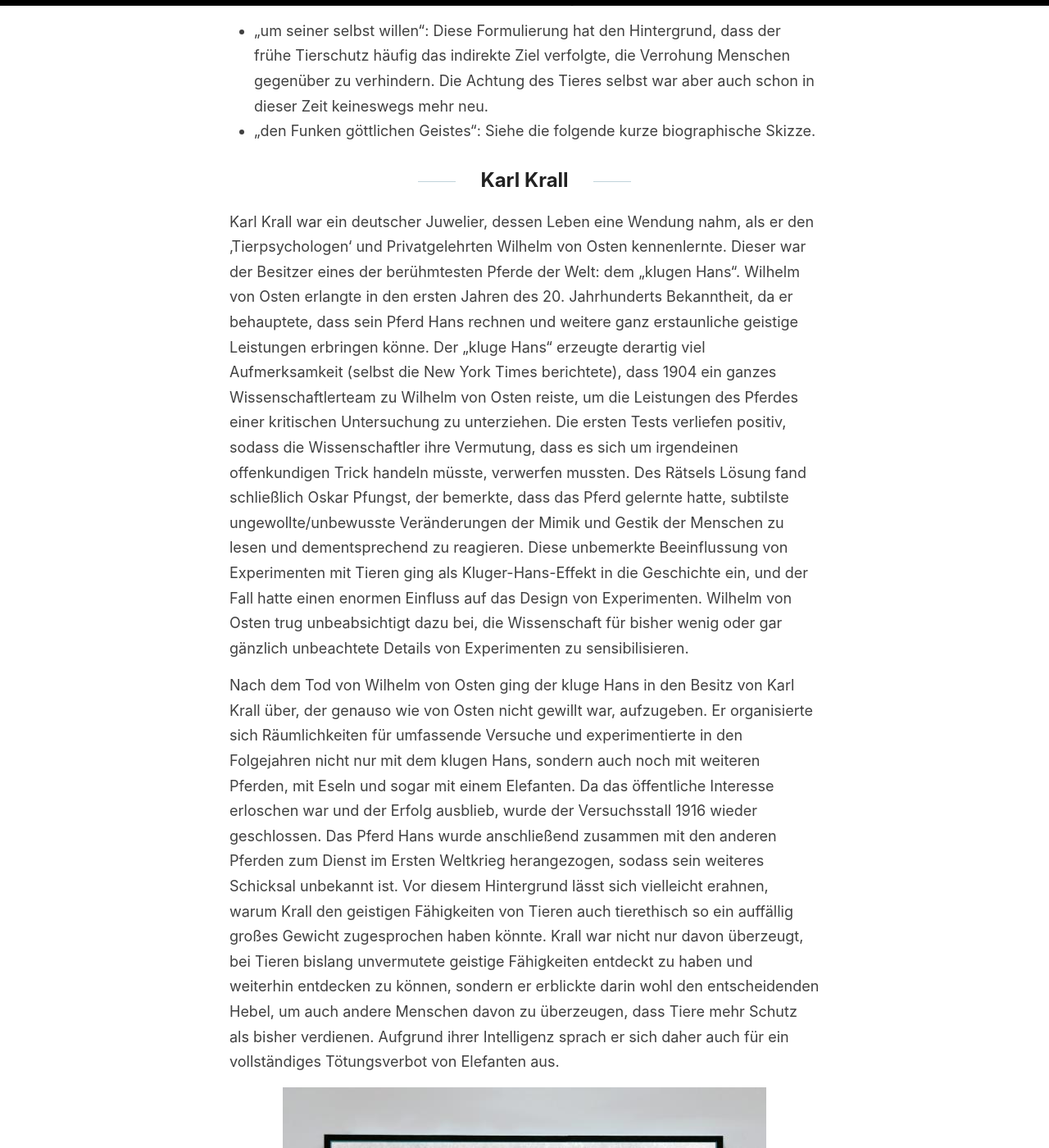
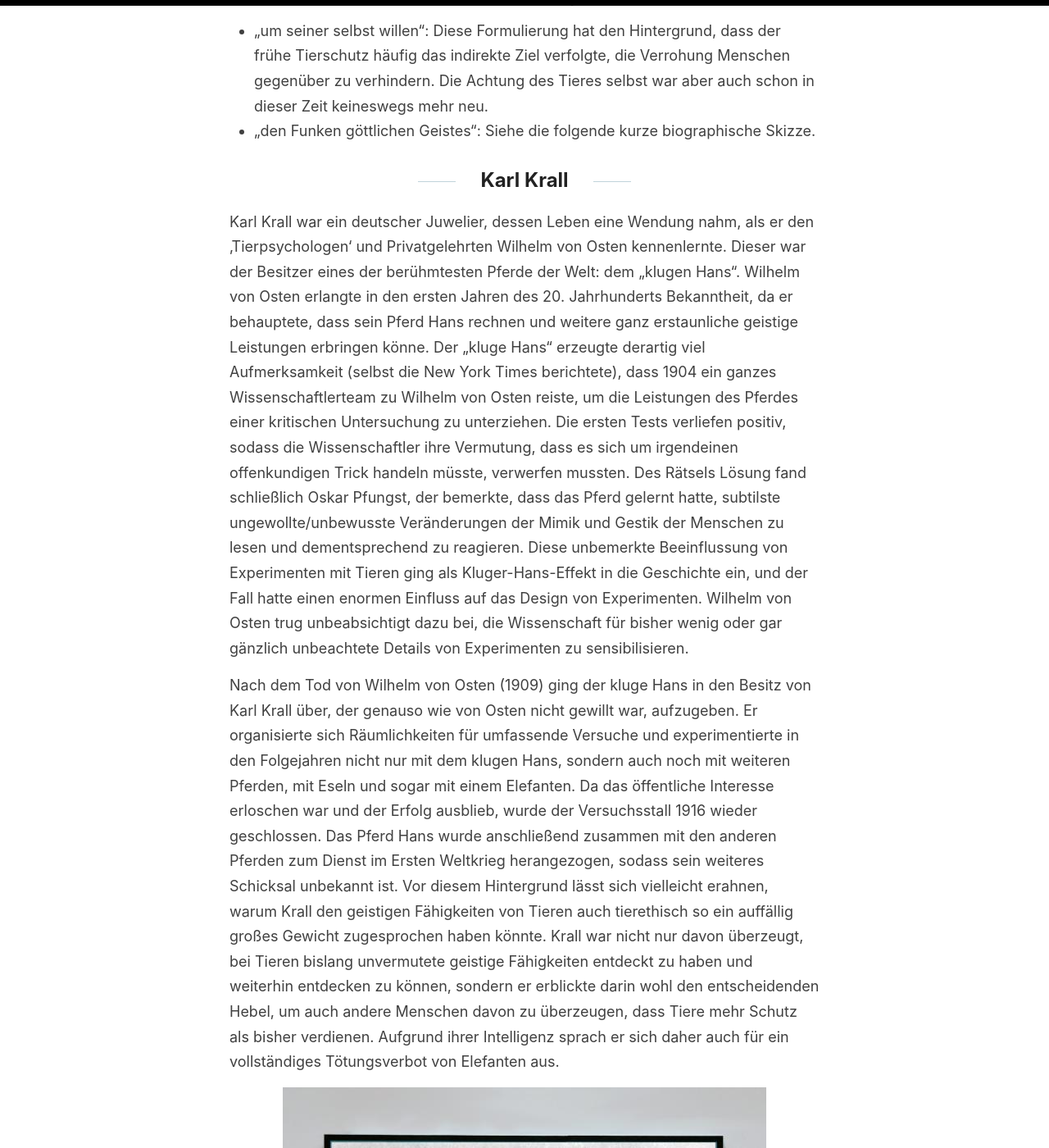
Before and after one commit to tierethik-veganismus/tierethik-veganismus.github.io, a Jekyll site: the page built from _posts/2020-06-20-Karl-Krall-Denkende-Tiere.md, in a window 1280 px wide and 1400 px high, scrolled down 1040 px. Shown: the whole window at 82% size. Built offline with Jekyll 4.4.1, drawn with Linux system fonts in a browser that asks for light colours.

Commit message:
Kleine Korrekturen zu Karl Krall

```diff
--- a/_posts/2020-06-20-Karl-Krall-Denkende-Tiere.md
+++ b/_posts/2020-06-20-Karl-Krall-Denkende-Tiere.md
@@ -22,9 +22,9 @@ _Quelle: Karl Krall, Denkende Tiere. Beiträge zur Tierseelenkunde auf Grund eig
 
 ## Karl Krall
 
-Karl Krall war ein deutscher Juwelier, dessen Leben eine Wendung nahm, als er den ‚Tierpsychologen‘ und Privatgelehrten Wilhelm von Osten kennenlernte. Dieser war der Besitzer eines der berühmtesten Pferde der Welt: dem „klugen Hans“. Wilhelm von Osten erlangte in den ersten Jahren des 20. Jahrhunderts Bekanntheit, da er behauptete, dass sein Pferd Hans rechnen und weitere ganz erstaunliche geistige Leistungen erbringen könne. Der „kluge Hans“ erzeugte derartig viel Aufmerksamkeit (selbst die New York Times berichtete), dass 1904 ein ganzes Wissenschaftlerteam zu Wilhelm von Osten reiste, um die Leistungen des Pferdes einer kritischen Untersuchung zu unterziehen. Die ersten Tests verliefen positiv, sodass die Wissenschaftler ihre Vermutung, dass es sich um irgendeinen offenkundigen Trick handeln müsste, verwerfen mussten. Des Rätsels Lösung fand schließlich Oskar Pfungst, der bemerkte, dass das Pferd gelernte hatte, subtilste ungewollte/unbewusste Veränderungen der Mimik und Gestik der Menschen zu lesen und dementsprechend zu reagieren. Diese unbemerkte Beeinflussung von Experimenten mit Tieren ging als Kluger-Hans-Effekt in die Geschichte ein, und der Fall hatte einen enormen Einfluss auf das Design von Experimenten. Wilhelm von Osten trug unbeabsichtigt dazu bei, die Wissenschaft für bisher wenig oder gar gänzlich unbeachtete Details von Experimenten zu sensibilisieren.
+Karl Krall war ein deutscher Juwelier, dessen Leben eine Wendung nahm, als er den ‚Tierpsychologen‘ und Privatgelehrten Wilhelm von Osten kennenlernte. Dieser war der Besitzer eines der berühmtesten Pferde der Welt: dem „klugen Hans“. Wilhelm von Osten erlangte in den ersten Jahren des 20. Jahrhunderts Bekanntheit, da er behauptete, dass sein Pferd Hans rechnen und weitere ganz erstaunliche geistige Leistungen erbringen könne. Der „kluge Hans“ erzeugte derartig viel Aufmerksamkeit (selbst die New York Times berichtete), dass 1904 ein ganzes Wissenschaftlerteam zu Wilhelm von Osten reiste, um die Leistungen des Pferdes einer kritischen Untersuchung zu unterziehen. Die ersten Tests verliefen positiv, sodass die Wissenschaftler ihre Vermutung, dass es sich um irgendeinen offenkundigen Trick handeln müsste, verwerfen mussten. Des Rätsels Lösung fand schließlich Oskar Pfungst, der bemerkte, dass das Pferd gelernt hatte, subtilste ungewollte/unbewusste Veränderungen der Mimik und Gestik der Menschen zu lesen und dementsprechend zu reagieren. Diese unbemerkte Beeinflussung von Experimenten mit Tieren ging als Kluger-Hans-Effekt in die Geschichte ein, und der Fall hatte einen enormen Einfluss auf das Design von Experimenten. Wilhelm von Osten trug unbeabsichtigt dazu bei, die Wissenschaft für bisher wenig oder gar gänzlich unbeachtete Details von Experimenten zu sensibilisieren.
 
-Nach dem Tod von Wilhelm von Osten ging der kluge Hans in den Besitz von Karl Krall über, der genauso wie von Osten nicht gewillt war, aufzugeben. Er organisierte sich Räumlichkeiten für umfassende Versuche und experimentierte in den Folgejahren nicht nur mit dem klugen Hans, sondern auch noch mit weiteren Pferden, mit Eseln und sogar mit einem Elefanten. Da das öffentliche Interesse erloschen war und der Erfolg ausblieb, wurde der Versuchsstall 1916 wieder geschlossen. Das Pferd Hans wurde anschließend zusammen mit den anderen Pferden zum Dienst im Ersten Weltkrieg herangezogen, sodass sein weiteres Schicksal unbekannt ist.
+Nach dem Tod von Wilhelm von Osten (1909) ging der kluge Hans in den Besitz von Karl Krall über, der genauso wie von Osten nicht gewillt war, aufzugeben. Er organisierte sich Räumlichkeiten für umfassende Versuche und experimentierte in den Folgejahren nicht nur mit dem klugen Hans, sondern auch noch mit weiteren Pferden, mit Eseln und sogar mit einem Elefanten. Da das öffentliche Interesse erloschen war und der Erfolg ausblieb, wurde der Versuchsstall 1916 wieder geschlossen. Das Pferd Hans wurde anschließend zusammen mit den anderen Pferden zum Dienst im Ersten Weltkrieg herangezogen, sodass sein weiteres Schicksal unbekannt ist.
 Vor diesem Hintergrund lässt sich vielleicht erahnen, warum Krall den geistigen Fähigkeiten von Tieren auch tierethisch so ein auffällig großes Gewicht zugesprochen haben könnte. Krall war nicht nur davon überzeugt, bei Tieren bislang unvermutete geistige Fähigkeiten entdeckt zu haben und weiterhin entdecken zu können, sondern er erblickte darin wohl den entscheidenden Hebel, um auch andere Menschen davon zu überzeugen, dass Tiere mehr Schutz als bisher verdienen. Aufgrund ihrer Intelligenz sprach er sich daher auch für ein vollständiges Tötungsverbot von Elefanten aus.
 
 
```
